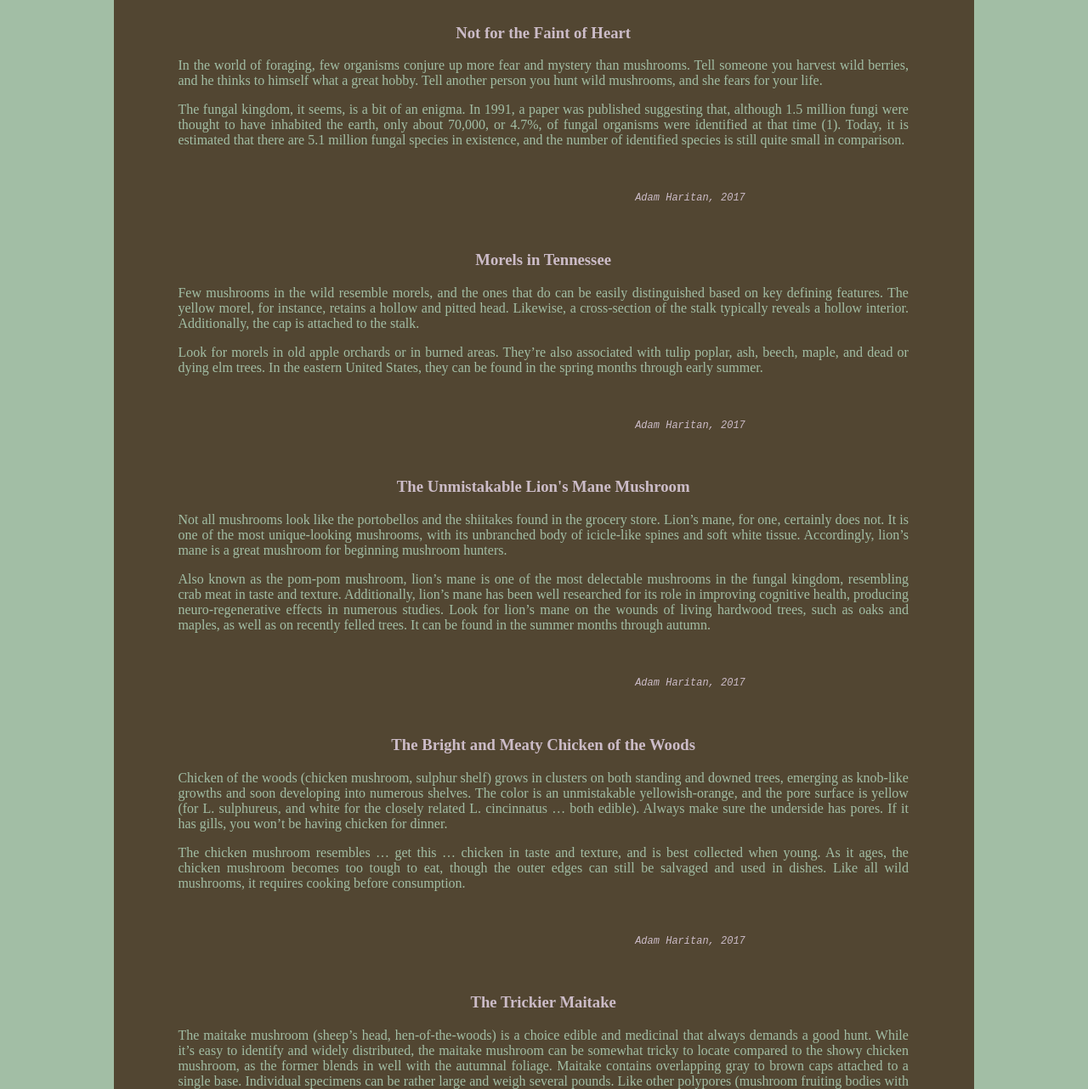
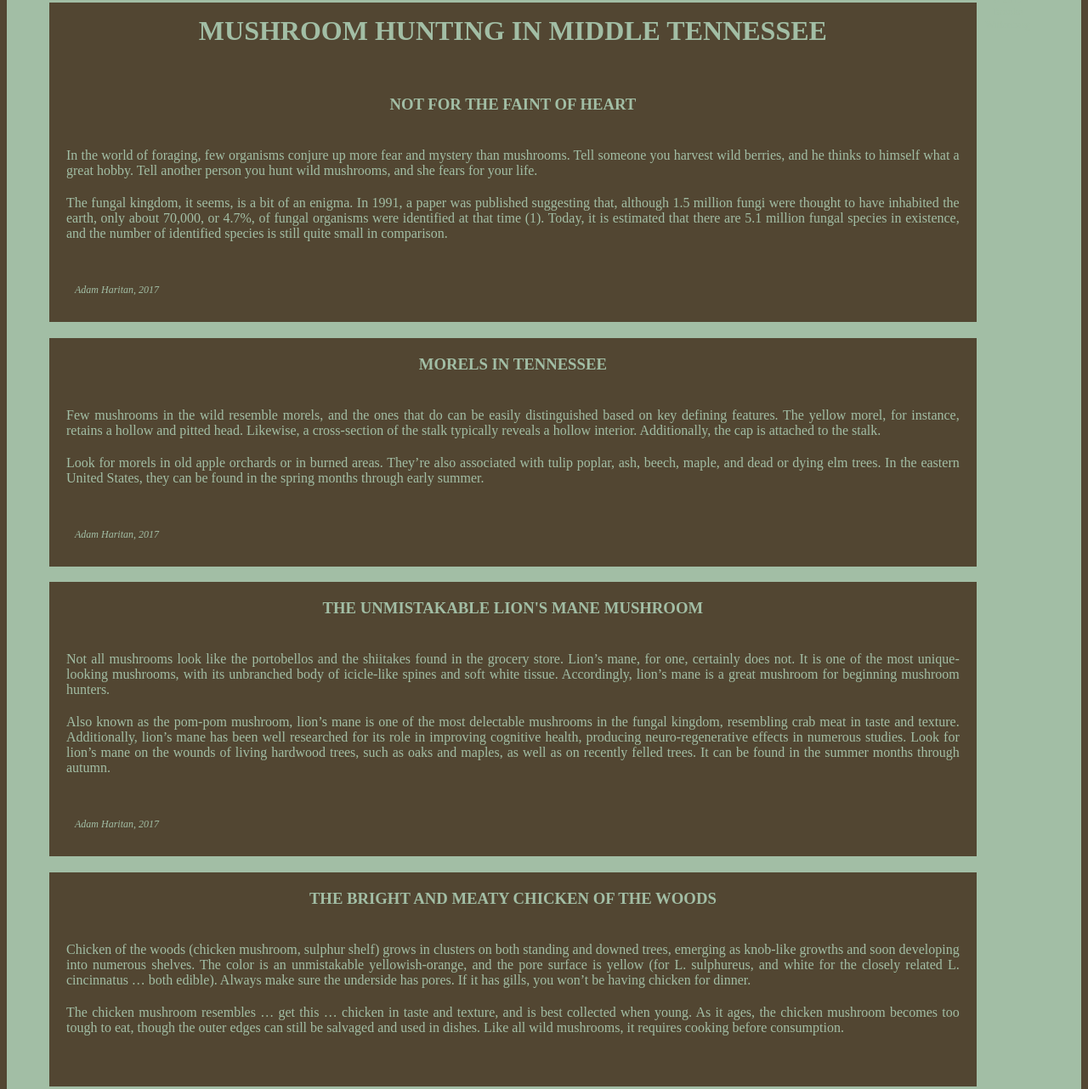
Before and after one commit to brooksquil/Blog, a plain HTML site: page index.html in a window 1280 px wide. Shown: the part 76-1358 px from the top of the page at 85% size. Drawn offline with Linux system fonts and the light colour scheme.

Commit message:
revision to html and css

```diff
--- a/css/styles.css
+++ b/css/styles.css
@@ -1,30 +1,38 @@
 body {
-	background-color: #A2BEA5;
+	background-color: #524632;
+	display: flex;
 }
 
 .wrapper {
-	background-color: #524632;
-	width: 80%;
-	margin: 0 auto;
-}
-
-h1, h3, pre {
-	color: #CCBCC8;
+	background-color: #A2BEA5;
+	padding: 50px;
+	display: flex;
 	text-align: center;
 }
 
+.block {
+	background-color: #524632
+}
+
 h1 {
+	color: #A2BEA5;
 	text-transform: uppercase;
 	text-align: center;
+	padding: 15px;
 }
 
-main {
-	width: 85%;
+h3 {
 	color: #A2BEA5;
-	padding: 5px;
-	margin-left: 70px;
+	text-transform: uppercase;
+	padding: 20px;
+}
+
+p  {
+	color: #A2BEA5;
 	text-align: justify;
+	margin: 20px;
 }
+
 
 footer {
 	text-align: center;
--- a/index.html
+++ b/index.html
@@ -7,62 +7,67 @@
 	</head>
 	<body>
 		<div class="wrapper">
+			<main>
+				<div class="block">
 						<h1>Mushroom Hunting in Middle Tennessee</h1>
-			<main>
-				<article class="flex-container">
+					<article>
 						<h3>Not for the Faint of Heart</h3>
 						<p>In the world of foraging, few organisms conjure up more fear and mystery than mushrooms.  Tell someone you harvest wild berries, and he thinks to himself what a great hobby.  Tell another person you hunt wild mushrooms, and she fears for your life.</p>
 						<p>The fungal kingdom, it seems, is a bit of an enigma.  In 1991, a paper was published suggesting that, although 1.5 million fungi were thought to have inhabited the earth, only about 70,000, or 4.7%, of fungal organisms were identified at that time (1).  Today, it is estimated that there are 5.1 million fungal species in existence, and the number of identified species is still quite small in comparison.</p>
 						<footer>
-						<pre><i>
+							<p><i>
 							Adam Haritan, 2017
-						</i></pre>
+							</i></p>
 						</footer>
 					</article>
-
-				<article class="flex-item ">
+				</div>
+				<div class="block">
+					<article>
 						<h3>Morels in Tennessee</h3>
 						<p>Few mushrooms in the wild resemble morels, and the ones that do can be easily distinguished based on key defining features.  The yellow morel, for instance, retains a hollow and pitted head.  Likewise, a cross-section of the stalk typically reveals a hollow interior.  Additionally, the cap is attached to the stalk.</p>
 						<p>Look for morels in old apple orchards or in burned areas.  They’re also associated with tulip poplar, ash, beech, maple, and dead or dying elm trees.  In the eastern United States, they can be found in the spring months through early summer.</p>
 						<footer>
-						<pre><i>
+							<p><i>
 							Adam Haritan, 2017
-						</i></pre>
+							</i></p>
 						</footer>
 					</article>
-
-				<article class=".flex-container ">
+				</div>
+				<div class="block">
+					<article>
 						<h3>The Unmistakable Lion's Mane Mushroom</h3>
 						<p>Not all mushrooms look like the portobellos and the shiitakes found in the grocery store.  Lion’s mane, for one, certainly does not.  It is one of the most unique-looking mushrooms, with its unbranched body of icicle-like spines and soft white tissue.  Accordingly, lion’s mane is a great mushroom for beginning mushroom hunters.</p>
 						<p>Also known as the pom-pom mushroom, lion’s mane is one of the most delectable mushrooms in the fungal kingdom, resembling crab meat in taste and texture.  Additionally, lion’s mane has been well researched for its role in improving cognitive health, producing neuro-regenerative effects in numerous studies. Look for lion’s mane on the wounds of living hardwood trees, such as oaks and maples, as well as on recently felled trees.  It can be found in the summer months through autumn.</p>
 						<footer>
-						<pre><i>
+							<p><i>
 							Adam Haritan, 2017
-						</i></pre>
+							</i></p>
 						</footer>
 					</article>
-
+				</div>
+				<div class="block">
 					<article>
 						<h3>The Bright and Meaty Chicken of the Woods</h3>
 						<p>Chicken of the woods (chicken mushroom, sulphur shelf) grows in clusters on both standing and downed trees, emerging as knob-like growths and soon developing into numerous shelves.  The color is an unmistakable yellowish-orange, and the pore surface is yellow (for L. sulphureus, and white for the closely related L. cincinnatus … both edible).  Always make sure the underside has pores.  If it has gills, you won’t be having chicken for dinner.</p>
 						<p>The chicken mushroom resembles … get this … chicken in taste and texture, and is best collected when young.  As it ages, the chicken mushroom becomes too tough to eat, though the outer edges can still be salvaged and used in dishes.  Like all wild mushrooms, it requires cooking before consumption.</p>
 						<footer>
-						<pre><i>
-						Adam Haritan, 2017
-						</i></pre>
+							<p class="author"><i>
+							</i></p>
 						</footer>
 					</article>
-
+				</div>
+				<div class="block">
 					<article>
 						<h3>The Trickier Maitake</h3>
 						<p>The maitake mushroom (sheep’s head, hen-of-the-woods) is a choice edible and medicinal that always demands a good hunt.  While it’s easy to identify and widely distributed, the maitake mushroom can be somewhat tricky to locate compared to the showy chicken mushroom, as the former blends in well with the autumnal foliage.  Maitake contains overlapping gray to brown caps attached to a single base.  Individual specimens can be rather large and weigh several pounds.  Like other polypores (mushroom fruiting bodies with pores or tubes on the underside), maitake has no gills.</p>
 						<p>Maitake compliments a variety of dishes, lending a hearty flavor and tender texture.  In addition to its use as a food, maitake has been researched extensively for its medicinal properties, specifically in the areas of cancer and diabetes.</p>
 						<footer>
-						<pre><i>
+							<p class="author"><i>
 							Adam Haritan, 2017
-						</i></pre>
+							</i></p>
 						</footer>
 					</article>
+				</div>
 
 			</main>
 				<footer>
```
Lines whose indentation alone changed are shown as unchanged.
